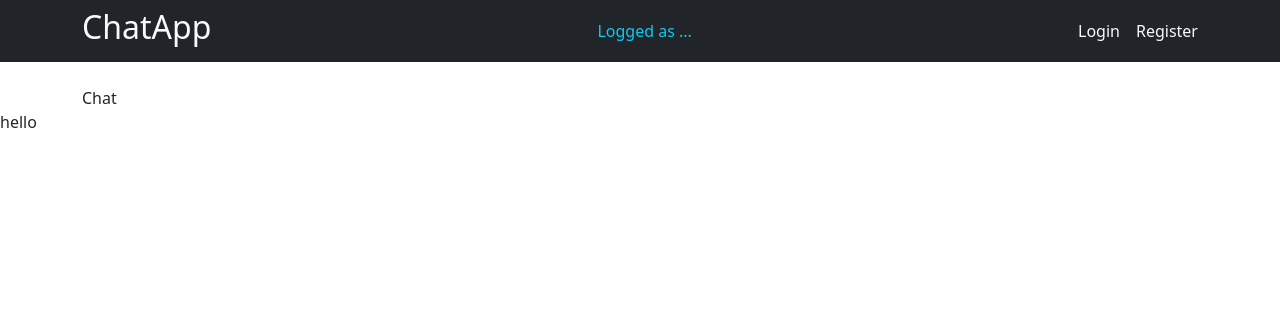
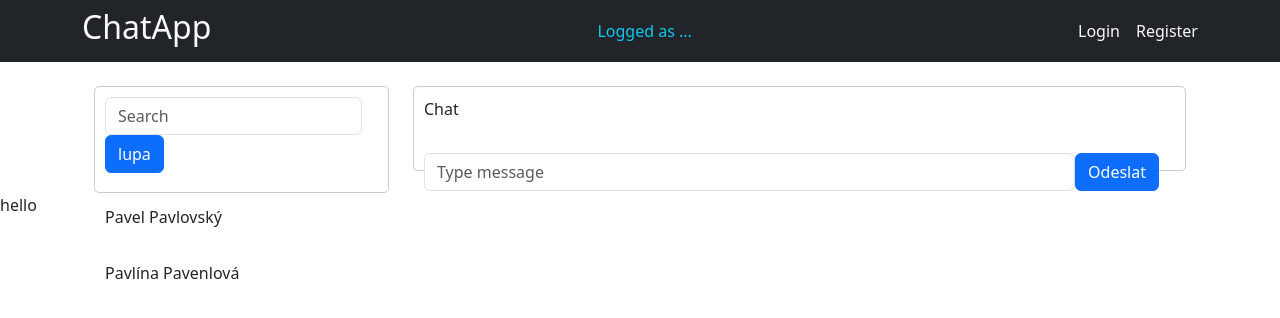
Before and after one commit to r21219/webAppDesktop, a React (Create React App) app: page /chat in a window 1280 px wide. Shown: the top 318 px of the page. Built offline with nearby package versions, Linux system fonts and the light colour scheme; no server answers.

Commit message:
basic design

```diff
--- a/src/index.css
+++ b/src/index.css
@@ -11,3 +11,6 @@ code {
   font-family: source-code-pro, Menlo, Monaco, Consolas, 'Courier New',
     monospace;
 }
+.message-box{
+  height: 85px;
+}
--- a/src/pages/Chat.tsx
+++ b/src/pages/Chat.tsx
@@ -1,4 +1,45 @@
+import { Button, Container, Form, Stack } from "react-bootstrap";
+
 const Chat = () => {
-    return (<>Chat</>);
-}
+    return (
+        <Container>
+
+            <Stack direction={"horizontal"} className={"align-items-start"} gap={4} >
+                {/* side contact list */}
+                <div style={{ border: "1px solid #ccc", padding: "10px", borderRadius: "5px" }}>
+                <Stack className={"flex-grow-0 message-box pe-3"} gap={3}>
+
+                    <Form>
+                        <Form.Group className="mb-3">
+                            <Form.Control type="search" placeholder="Search" />
+                            <Button variant="primary" type="button">
+                                lupa
+                            </Button>
+                        </Form.Group>
+                    </Form>
+
+                    <p>Pavel Pavlovský</p>
+                    <p>Pavlína Pavenlová</p>
+
+                </Stack>
+                </div>
+                {/* main chat window */}
+                <div className="flex-grow-1 message-box" style={{ border: "1px solid #ccc", padding: "10px", borderRadius: "5px" }}>
+                    {/* Your ChatBox content */}
+                    <p>Chat</p>
+                    <Form>
+                        {/* Additional Search input inside the ChatBox */}
+                        <Form.Group className="text-muted d-flex justify-content-start align-items-center pe-3 pt-3 mt-2">
+                            <Form.Control type="text" placeholder="Type message" />
+                            <Button variant="primary" type="button">
+                                Odeslat
+                            </Button>
+                        </Form.Group>
+                    </Form>
+                </div>
+            </Stack>
+        </Container>
+    );
+};
+
 export default Chat;
```
